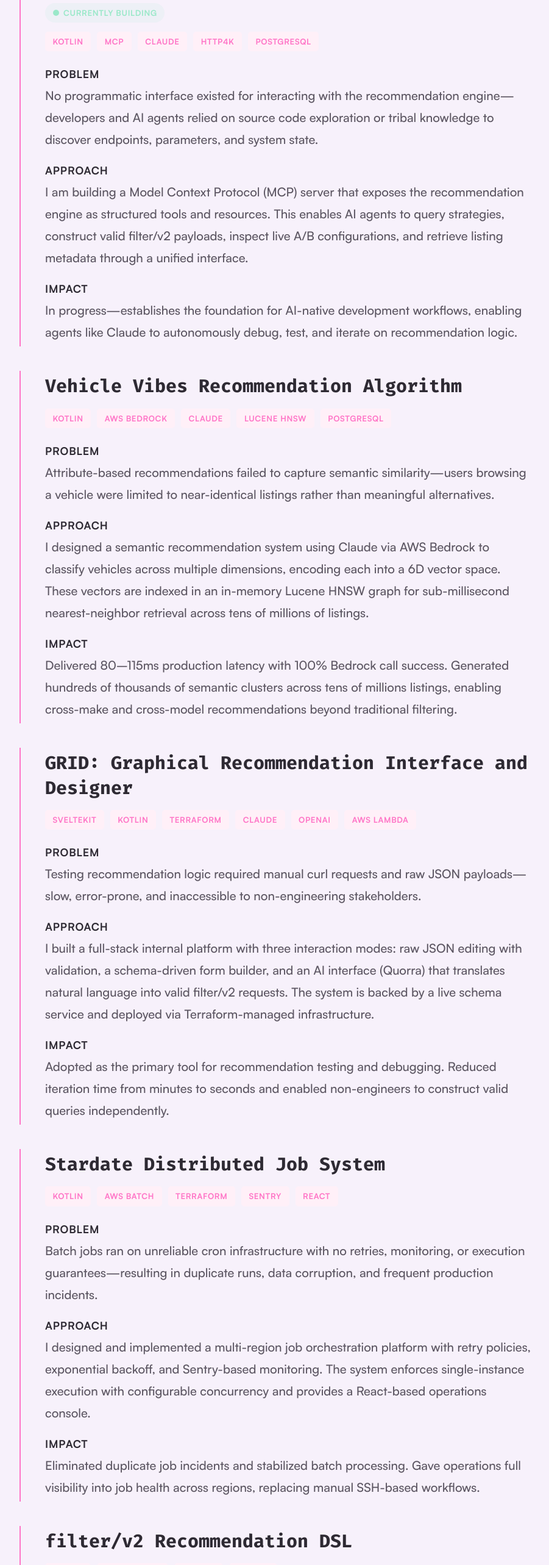
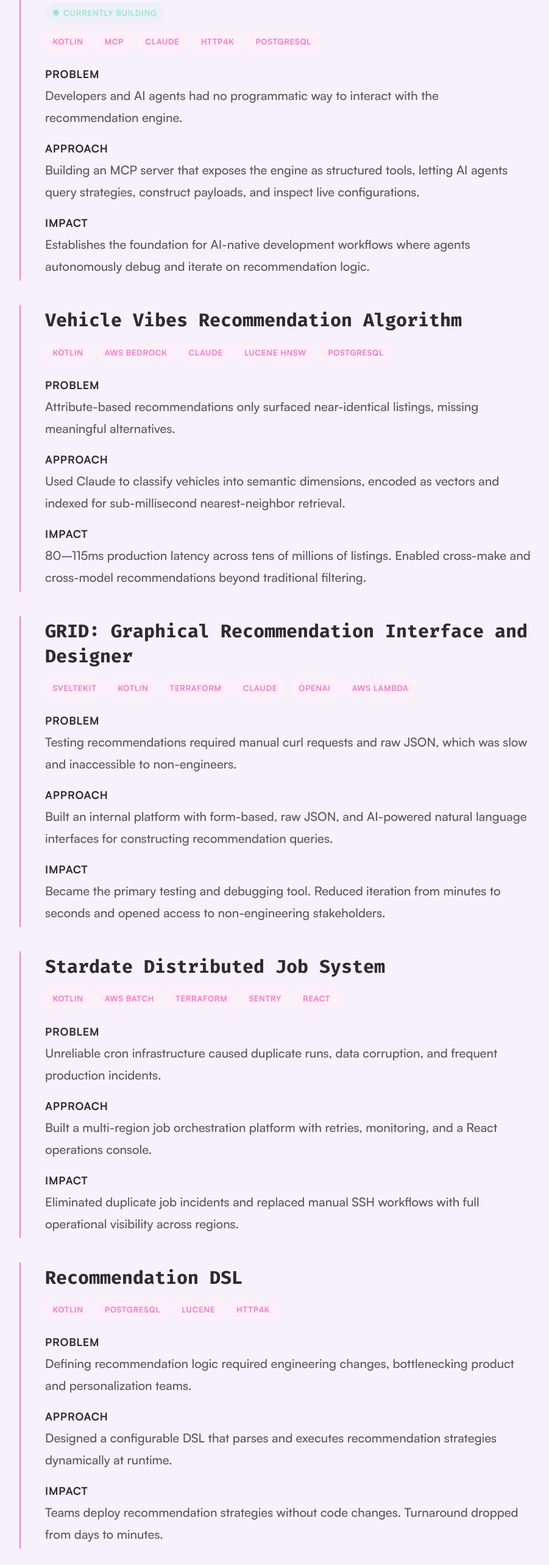
Before and after one commit to nancyonyejiaka/nancyonyejiaka.github.io, a Next.js app: page / in a window 1280 px wide. Shown: the part 4620-7186 px from the top of the page at 61% size, without its empty margins (188-1089 px from the left). Built offline with nearby package versions, Linux system fonts and the light colour scheme.

Commit message:
update projects.ts

```diff
--- a/src/data/projects.ts
+++ b/src/data/projects.ts
@@ -15,11 +15,11 @@
 		slug: "reco-mcp",
 		stack: ["Kotlin", "MCP", "Claude", "http4k", "PostgreSQL"],
 		problem:
-			"No programmatic interface existed for interacting with the recommendation engine—developers and AI agents relied on source code exploration or tribal knowledge to discover endpoints, parameters, and system state.",
+			"Developers and AI agents had no programmatic way to interact with the recommendation engine.",
 		approach:
-			"I am building a Model Context Protocol (MCP) server that exposes the recommendation engine as structured tools and resources. This enables AI agents to query strategies, construct valid filter/v2 payloads, inspect live A/B configurations, and retrieve listing metadata through a unified interface.",
+			"Building an MCP server that exposes the engine as structured tools, letting AI agents query strategies, construct payloads, and inspect live configurations.",
 		impact:
-			"In progress—establishes the foundation for AI-native development workflows, enabling agents like Claude to autonomously debug, test, and iterate on recommendation logic.",
+			"Establishes the foundation for AI-native development workflows where agents autonomously debug and iterate on recommendation logic.",
 		active: true,
 	},
 	{
@@ -27,11 +27,11 @@
 		slug: "vibes-recommender",
 		stack: ["Kotlin", "AWS Bedrock", "Claude", "Lucene HNSW", "PostgreSQL"],
 		problem:
-			"Attribute-based recommendations failed to capture semantic similarity—users browsing a vehicle were limited to near-identical listings rather than meaningful alternatives.",
+			"Attribute-based recommendations only surfaced near-identical listings, missing meaningful alternatives.",
 		approach:
-			"I designed a semantic recommendation system using Claude via AWS Bedrock to classify vehicles across multiple dimensions, encoding each into a 6D vector space. These vectors are indexed in an in-memory Lucene HNSW graph for sub-millisecond nearest-neighbor retrieval across tens of millions of listings.",
+			"Used Claude to classify vehicles into semantic dimensions, encoded as vectors and indexed for sub-millisecond nearest-neighbor retrieval.",
 		impact:
-			"Delivered 80–115ms production latency with 100% Bedrock call success. Generated hundreds of thousands of semantic clusters across tens of millions listings, enabling cross-make and cross-model recommendations beyond traditional filtering.",
+			"80–115ms production latency across tens of millions of listings. Enabled cross-make and cross-model recommendations beyond traditional filtering.",
 	},
 	{
 		title: "GRID: Graphical Recommendation Interface and Designer",
@@ -45,33 +45,33 @@
 			"AWS Lambda",
 		],
 		problem:
-			"Testing recommendation logic required manual curl requests and raw JSON payloads—slow, error-prone, and inaccessible to non-engineering stakeholders.",
+			"Testing recommendations required manual curl requests and raw JSON, which was slow and inaccessible to non-engineers.",
 		approach:
-			"I built a full-stack internal platform with three interaction modes: raw JSON editing with validation, a schema-driven form builder, and an AI interface (Quorra) that translates natural language into valid filter/v2 requests. The system is backed by a live schema service and deployed via Terraform-managed infrastructure.",
+			"Built an internal platform with form-based, raw JSON, and AI-powered natural language interfaces for constructing recommendation queries.",
 		impact:
-			"Adopted as the primary tool for recommendation testing and debugging. Reduced iteration time from minutes to seconds and enabled non-engineers to construct valid queries independently.",
+			"Became the primary testing and debugging tool. Reduced iteration from minutes to seconds and opened access to non-engineering stakeholders.",
 	},
 	{
 		title: "Stardate Distributed Job System",
 		slug: "stardate",
 		stack: ["Kotlin", "AWS Batch", "Terraform", "Sentry", "React"],
 		problem:
-			"Batch jobs ran on unreliable cron infrastructure with no retries, monitoring, or execution guarantees—resulting in duplicate runs, data corruption, and frequent production incidents.",
+			"Unreliable cron infrastructure caused duplicate runs, data corruption, and frequent production incidents.",
 		approach:
-			"I designed and implemented a multi-region job orchestration platform with retry policies, exponential backoff, and Sentry-based monitoring. The system enforces single-instance execution with configurable concurrency and provides a React-based operations console.",
+			"Built a multi-region job orchestration platform with retries, monitoring, and a React operations console.",
 		impact:
-			"Eliminated duplicate job incidents and stabilized batch processing. Gave operations full visibility into job health across regions, replacing manual SSH-based workflows.",
+			"Eliminated duplicate job incidents and replaced manual SSH workflows with full operational visibility across regions.",
 	},
 	{
-		title: "filter/v2 Recommendation DSL",
+		title: "Recommendation DSL",
 		slug: "filter-v2",
 		stack: ["Kotlin", "PostgreSQL", "Lucene", "http4k"],
 		problem:
-			"Defining complex recommendation logic required engineering changes, creating bottlenecks for product and personalization teams.",
+			"Defining recommendation logic required engineering changes, bottlenecking product and personalization teams.",
 		approach:
-			"I evolved the filter/v2 API into a fully configurable DSL with predicate-based execution, quantifier logic, synthetic personas, and user history filtering. The evaluator parses and executes expressions dynamically at runtime.",
+			"Designed a configurable DSL that parses and executes recommendation strategies dynamically at runtime.",
 		impact:
-			"Enabled teams to define and deploy recommendation strategies without code changes, reducing turnaround from days to minutes. Backed by comprehensive testing suites covering all operators and field types.",
+			"Teams deploy recommendation strategies without code changes. Turnaround dropped from days to minutes.",
 	},
 	{
 		title: "Persona-Listing Binary Matching Engine",
@@ -79,10 +79,10 @@
 		stack: ["Kotlin", "BigInteger", "Caffeine Cache", "PostgreSQL"],
 		badge: "Patent Pending",
 		problem:
-			"Matching millions of listings against thousands of personas required O(n×m) comparisons, resulting in 24-hour runtimes—too slow for daily inventory updates.",
+			"Matching millions of listings against thousands of personas took 24 hours, too slow for daily updates.",
 		approach:
-			"I replaced iterative matching with a bitwise encoding strategy, representing listings and personas as BigIntegers and reducing matching to a single operation using bitwise logic. Cached representations further optimized repeated evaluations.",
+			"Replaced iterative comparisons with bitwise encoding, reducing each match to a single operation.",
 		impact:
-			"Reduced runtime from 24 hours to ~20 minutes (72x improvement), enabling multiple daily inventory refreshes and significantly increasing system responsiveness.",
+			"72x faster: 24 hours down to ~20 minutes, enabling multiple daily inventory refreshes.",
 	},
 ];
```
